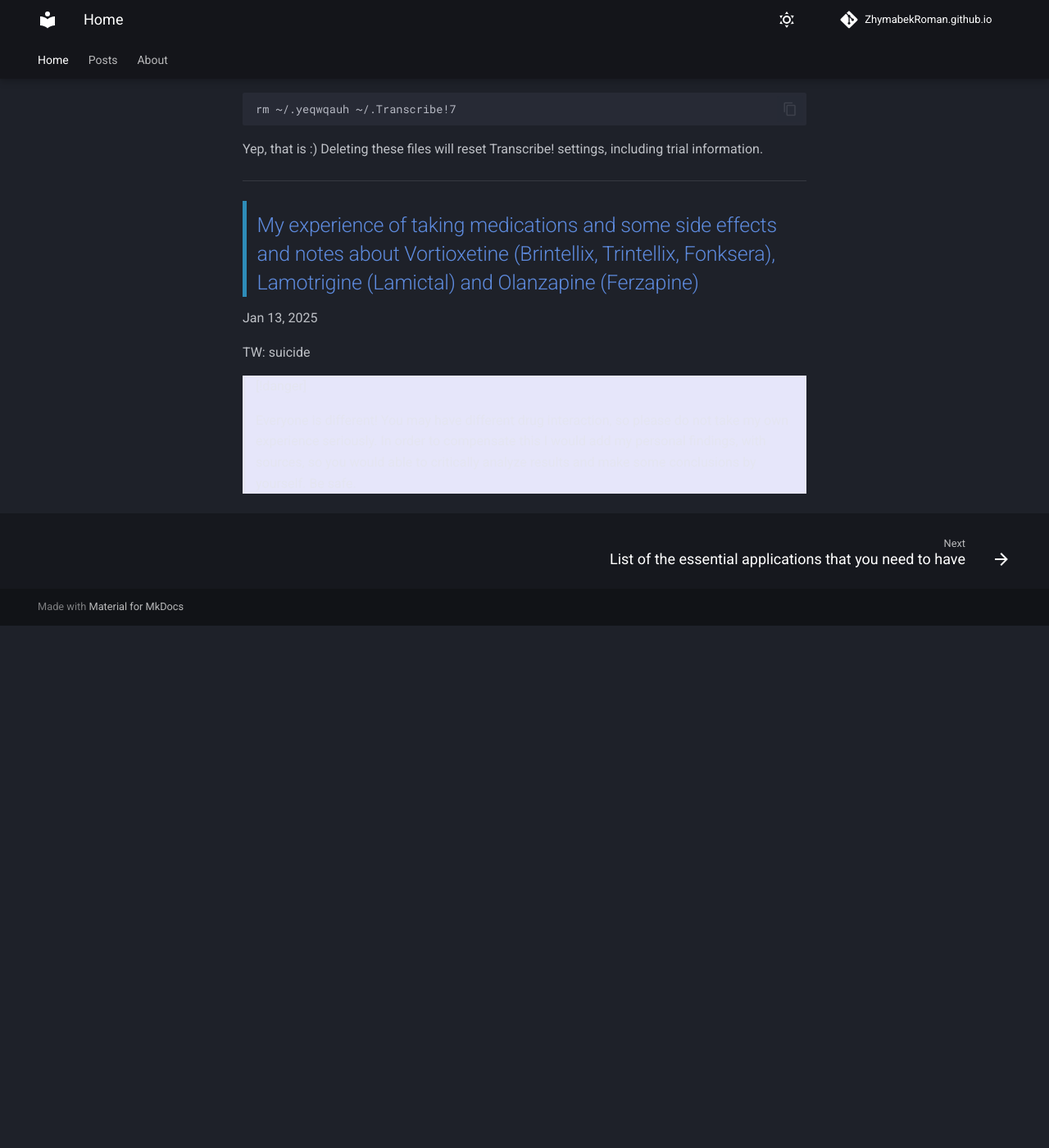
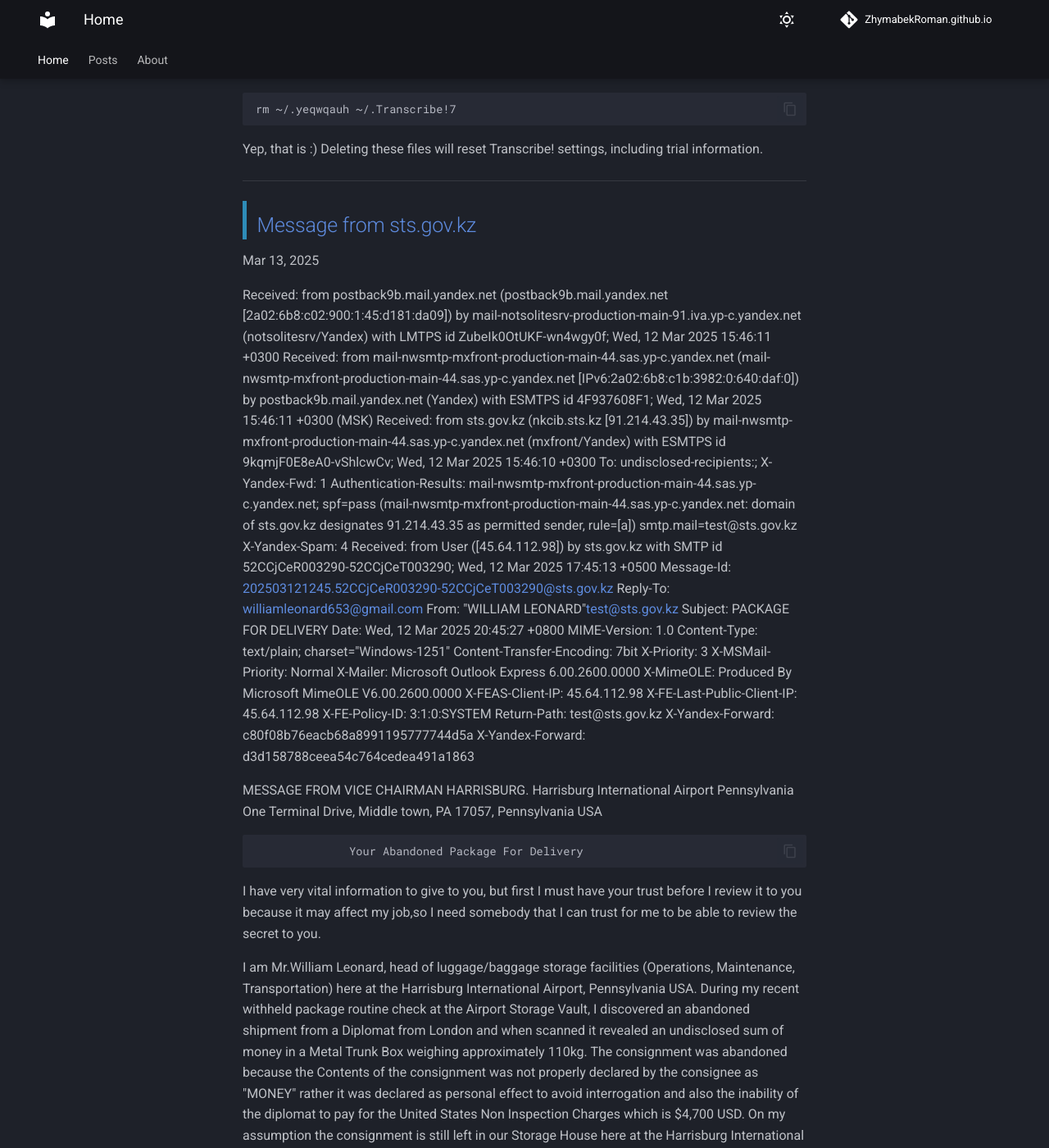
Before and after one commit to ZhymabekRoman/zhymabekroman.github.io, an MkDocs documentation site: the page built from docs/index.md, in a window 1280 px wide and 1400 px high, scrolled down 3420 px. Shown: the whole window at 82% size. Built offline with MkDocs 1.6.1 and Material for MkDocs 9.7.7, drawn with Linux system fonts in a browser that asks for light colours; comment, search, counter and statistics services are not loaded; before the commit the page ends 4183 px from its top, so only the background shows below that; some of the changed text lies outside the part shown.

Commit message:
add: post

```diff
--- /dev/null
+++ b/docs/posts/message-from-sts.gov.kz.md
@@ -0,0 +1,72 @@
+---
+template: post.html
+title: "Message from sts.gov.kz"
+date: 2025-03-13
+authors:
+  - Zhymabek Roman
+tags: spam kazakhstan
+hide: [toc]
+---
+
+Received: from postback9b.mail.yandex.net (postback9b.mail.yandex.net [2a02:6b8:c02:900:1:45:d181:da09])
+by mail-notsolitesrv-production-main-91.iva.yp-c.yandex.net (notsolitesrv/Yandex) with LMTPS id ZubeIk0OtUKF-wn4wgy0f;
+Wed, 12 Mar 2025 15:46:11 +0300
+Received: from mail-nwsmtp-mxfront-production-main-44.sas.yp-c.yandex.net (mail-nwsmtp-mxfront-production-main-44.sas.yp-c.yandex.net [IPv6:2a02:6b8:c1b:3982:0:640:daf:0])
+by postback9b.mail.yandex.net (Yandex) with ESMTPS id 4F937608F1;
+Wed, 12 Mar 2025 15:46:11 +0300 (MSK)
+Received: from sts.gov.kz (nkcib.sts.kz [91.214.43.35])
+by mail-nwsmtp-mxfront-production-main-44.sas.yp-c.yandex.net (mxfront/Yandex) with ESMTPS id 9kqmjF0E8eA0-vShlcwCv;
+Wed, 12 Mar 2025 15:46:10 +0300
+To: undisclosed-recipients:;
+X-Yandex-Fwd: 1
+Authentication-Results: mail-nwsmtp-mxfront-production-main-44.sas.yp-c.yandex.net; spf=pass (mail-nwsmtp-mxfront-production-main-44.sas.yp-c.yandex.net: domain of sts.gov.kz designates 91.214.43.35 as permitted sender, rule=[a]) smtp.mail=test@sts.gov.kz
+X-Yandex-Spam: 4
+Received: from User ([45.64.112.98])
+by sts.gov.kz with SMTP id 52CCjCeR003290-52CCjCeT003290;
+Wed, 12 Mar 2025 17:45:13 +0500
+Message-Id: <202503121245.52CCjCeR003290-52CCjCeT003290@sts.gov.kz>
+Reply-To: <williamleonard653@gmail.com>
+From: "WILLIAM LEONARD"<test@sts.gov.kz>
+Subject: PACKAGE FOR DELIVERY
+Date: Wed, 12 Mar 2025 20:45:27 +0800
+MIME-Version: 1.0
+Content-Type: text/plain;
+charset="Windows-1251"
+Content-Transfer-Encoding: 7bit
+X-Priority: 3
+X-MSMail-Priority: Normal
+X-Mailer: Microsoft Outlook Express 6.00.2600.0000
+X-MimeOLE: Produced By Microsoft MimeOLE V6.00.2600.0000
+X-FEAS-Client-IP: 45.64.112.98
+X-FE-Last-Public-Client-IP: 45.64.112.98
+X-FE-Policy-ID: 3:1:0:SYSTEM
+Return-Path: test@sts.gov.kz
+X-Yandex-Forward: c80f08b76eacb68a8991195777744d5a
+X-Yandex-Forward: d3d158788ceea54c764cedea491a1863
+
+MESSAGE FROM VICE CHAIRMAN HARRISBURG.
+Harrisburg International Airport Pennsylvania
+One Terminal Drive, Middle town,
+PA 17057, Pennsylvania USA
+
+                  Your Abandoned Package For Delivery
+
+I have very vital information to give to you, but first I must have your trust before I review it to you because it may affect my job,so I need somebody that I can trust for me to be able to review the secret to you.
+
+I am Mr.William Leonard, head of luggage/baggage storage facilities (Operations, Maintenance, Transportation) here at the Harrisburg International Airport, Pennsylvania USA. During my recent withheld package routine check at the Airport Storage Vault, I discovered an abandoned shipment from a Diplomat from London and when scanned it revealed an undisclosed sum of money in a Metal Trunk Box weighing approximately 110kg. The consignment was abandoned because the Contents of the consignment was not properly declared by the consignee as "MONEY" rather it was declared as personal effect to avoid interrogation and also the inability of the diplomat to pay for the United States Non Inspection Charges which is $4,700 USD. On my assumption the consignment is still left in our Storage House here at the Harrisburg International Airport Pennsylvania till date. The details of the consignment including your name, your email address and the official documents from the United Nations office
+in Geneva are tagged on the Trunk
+
+However, to enable me confirm if you are the actual recipient of this consignment as the assistant director of the Inspection Unit, I will advise you provide your current Phone Number and Full Address, to enable me cross check if it corresponds with the address on the official documents including the name of nearest Airport around your city. Please note that this consignment is supposed to have been returned to the United States Treasury Department as unclaimed delivery due to the delays in concluding the clearance processes so as a result of this, I will not be able to receive your details on my official email account. So in order to enable me to cross check your details, I will advise you to send the required details to my private email address for quick processing and response. Once I confirm you as the actual recipient of the trunk box, I can get everything concluded within 48 hours upon your acceptance and proceed to your address for delivery.
+
+Lastly, be informed that the reason I have taken it upon myself to contact you personally about this abandoned consignment is because I want us to transact this business and share the money 70% for you and 30% for me since the consignment has not yet been returned to the United States Treasury Department after being abandoned by the diplomat so immediately the confirmation is made, I will go ahead and pay for the United States Non Inspection Fee of $4,700 dollars and arrange for the box to be delivered to your doorstep Or I can bring it by myself to avoid any more trouble but you have to assure me of my 30% share.
+
+I wait to hear from you urgently if you are still alive and I will appreciate it if we can keep this deal confidential. Please get back to me via my private Email:( williamleonard46[@]aol[dot]com ) for further directives.
+
+Thanks,
+
+William Leonard.
+
+VICE CHAIRMAN HARRISBURG,
+(Operations,Maintenance,Transportation)
+Harrisburg International Airport Pennsylvania
+One Terminal Drive, Middle town.
--- a/mkdocs.yml
+++ b/mkdocs.yml
@@ -7,58 +7,59 @@ repo_name: "ZhymabekRoman.github.io"
 nav:
   - Home: index.md
   - Posts:
-    - Tech Tools:
-      - posts/must-have-applications.md
-      - posts/must-have-browser-extensions.md
-    - Development & APIs:
-      - posts/whatsapp-api.md
-      - posts/custom-telegram-client-api-credits.md
-      - posts/transcribe-trial-reset.md
-#    - Personal:
+      - Tech Tools:
+          - posts/must-have-applications.md
+          - posts/must-have-browser-extensions.md
+      - Development & APIs:
+          - posts/whatsapp-api.md
+          - posts/custom-telegram-client-api-credits.md
+          - posts/transcribe-trial-reset.md
+      - Security/Pentest:
+          - posts/message-from-sts.gov.kz.md
 
-    - Draft:
-      - posts/my-experience-of-taking-medications.md
+      - Draft:
+          - posts/my-experience-of-taking-medications.md
   - About: about.md
 
 theme:
-  name: 'material'
+  name: "material"
   custom_dir: docs/templates
   features:
-  - announce.dismiss
-  - content.action.edit
-  - content.action.view
-  - content.code.annotate
-  - content.code.copy
-  - content.tooltips
-  - navigation.footer
-  - navigation.indexes
-  - navigation.sections
-  - navigation.tabs
-  - navigation.tabs.sticky
-  - navigation.top
-  - search.highlight
-  - search.suggest
-  - toc.follow
+    - announce.dismiss
+    - content.action.edit
+    - content.action.view
+    - content.code.annotate
+    - content.code.copy
+    - content.tooltips
+    - navigation.footer
+    - navigation.indexes
+    - navigation.sections
+    - navigation.tabs
+    - navigation.tabs.sticky
+    - navigation.top
+    - search.highlight
+    - search.suggest
+    - toc.follow
   palette:
-  - scheme: slate
-    primary: black
-    accent: violet
-    toggle:
-      icon: material/weather-sunny
-      name: Switch to dark mode
-  - scheme: default
-    primary: violet
-    accent: black
-    toggle:
-      icon: material/weather-night
-      name: Switch to system preference
+    - scheme: slate
+      primary: black
+      accent: violet
+      toggle:
+        icon: material/weather-sunny
+        name: Switch to dark mode
+    - scheme: default
+      primary: violet
+      accent: black
+      toggle:
+        icon: material/weather-night
+        name: Switch to system preference
 
 plugins:
   - rss
   - annotations
   - redirects:
       redirect_maps:
-        'about.md': 'https://github.com/ZhymabekRoman'
+        "about.md": "https://github.com/ZhymabekRoman"
   - obsidian-bridge
 
 markdown_extensions:
@@ -66,8 +67,8 @@ markdown_extensions:
   - admonition
 
 extra_css:
-- css/custom.css
-- css/custom-headers.css
+  - css/custom.css
+  - css/custom-headers.css
 
 extra_javascript:
-- javascripts/yandex_metrika.js
+  - javascripts/yandex_metrika.js
```
